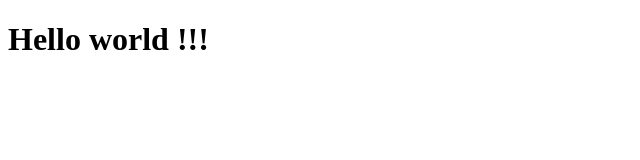
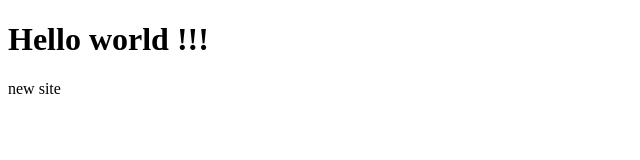
Before and after one commit to Tom-Baeten/TEST, a plain HTML site: page index.html in a window 1280 px wide. Shown: the full height of the page, 0-640 px from the left. Drawn offline with Linux system fonts and the light colour scheme.

Commit message:
html is aangepast

```diff
--- a/index.html
+++ b/index.html
@@ -7,6 +7,7 @@
 
 <body>
 <h1> Hello world !!!</h1>
+<p> new site </p>
 </body>
 
 </html>
```
